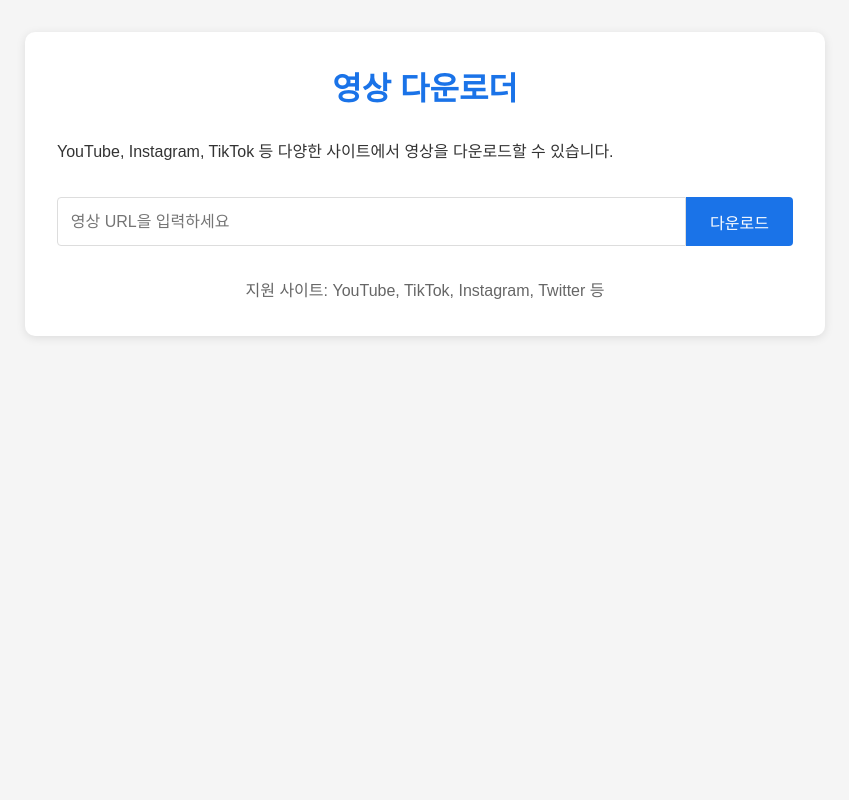
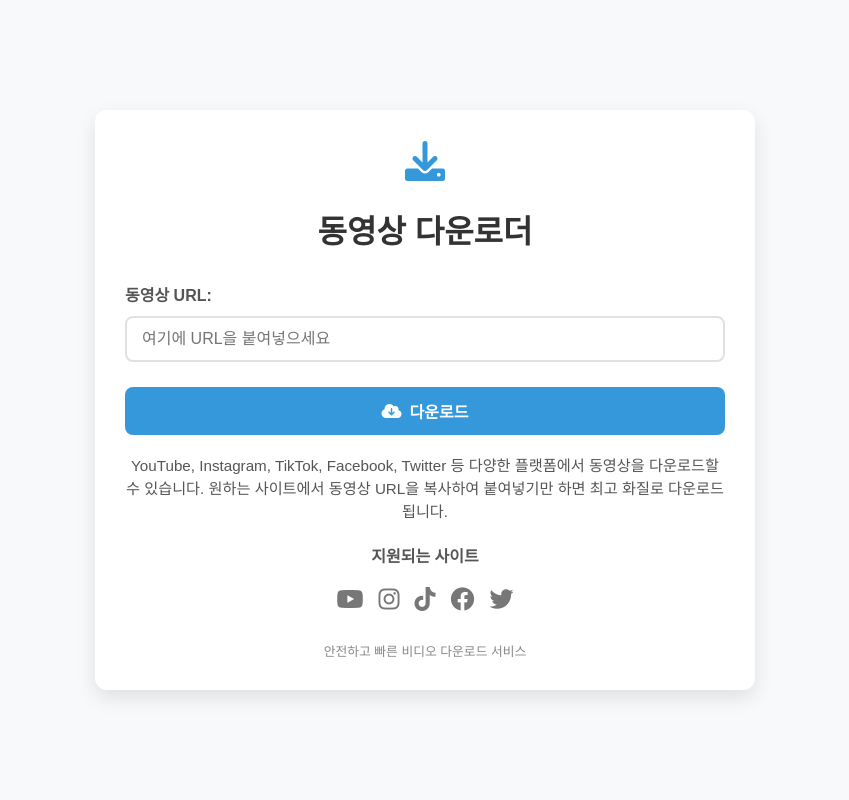
Before and after one commit to raphaelIl/dl-test, a Flask app: page / in a window 1280 px wide. Shown: the whole page, without its empty margins (215-1064 px from the left). Run offline with Flask 3, Linux system fonts and the light colour scheme.

Commit message:
Enhance index page design and implement background file cleaning process

```diff
--- a/app.py
+++ b/app.py
@@ -3,19 +3,47 @@ import yt_dlp
 import os
 import uuid
 import re
+import threading
+import time
+import logging
 from datetime import datetime
+from dotenv import load_dotenv
+from flask_limiter import Limiter
+from flask_limiter.util import get_remote_address
+
+# 환경 변수 로드
+load_dotenv()
 
 app = Flask(__name__)
 
-# 다운로드 파일 저장 폴더
-DOWNLOAD_FOLDER = 'downloads'
+# 다운로드 파일 저장 폴더 및 설정
+DOWNLOAD_FOLDER = os.getenv('DOWNLOAD_FOLDER', 'downloads')
+MAX_FILE_AGE = int(os.getenv('MAX_FILE_AGE', 14))  # 일 단위
+MAX_FILE_SIZE = int(os.getenv('MAX_FILE_SIZE', 2 * 1024 * 1024 * 1024))  # 기본 2GB
+
+# 로깅 설정
+logging.basicConfig(
+    filename='app.log',
+    level=logging.INFO,
+    format='%(asctime)s - %(levelname)s - %(message)s'
+)
+
+# 요청 제한 설정 - 수정된 버전
+limiter = Limiter(
+    key_func=get_remote_address,
+    default_limits=["200 per day", "50 per hour"]
+)
+limiter.init_app(app)
+
 if not os.path.exists(DOWNLOAD_FOLDER):
     os.makedirs(DOWNLOAD_FOLDER)
 
 @app.route('/', methods=['GET', 'POST'])
+@limiter.limit("5 per minute")
 def index():
     if request.method == 'POST':
         video_url = request.form['video_url']
+
         if not video_url:
             return render_template('index.html', error='URL을 입력해주세요.')
 
@@ -28,7 +56,7 @@ def index():
             if not os.path.exists(download_path):
                 os.makedirs(download_path)
 
-            # yt-dlp 향상된 옵션 설정
+            # yt-dlp 향상된 옵션 설정 (항상 최고 품질)
             ydl_opts = {
                 'format': 'best',
                 'outtmpl': download_path + '/%(title)s.%(ext)s',
@@ -36,12 +64,14 @@ def index():
                 'retries': 5,  # 재시도 횟수
                 'fragment_retries': 5,
                 'socket_timeout': 30,  # 소켓 타임아웃 설정
+                'max_filesize': MAX_FILE_SIZE,
                 'http_headers': {
                     'User-Agent': 'Mozilla/5.0 (Windows NT 10.0; Win64; x64) AppleWebKit/537.36 (KHTML, like Gecko) Chrome/91.0.4472.124 Safari/537.36',
                     'Accept': 'text/html,application/xhtml+xml,application/xml;q=0.9,image/webp,*/*;q=0.8',
                     'Accept-Language': 'ko,en-US;q=0.9,en;q=0.8',
                     'Referer': 'https://www.google.com/'
-                }
+                },
+                # 'progress_hooks': [lambda d: print(f'다운로드 중: {d.get("_percent_str", "진행 중")}')],
             }
 
             # 비디오 정보 추출
@@ -50,11 +80,16 @@ def index():
                 video_title = info.get('title', 'video')
                 video_ext = info.get('ext', 'mp4')
 
+                # 로그 기록
+                logging.info(f"다운로드 성공: {video_title} ({video_url})")
+
                 # 다운로드 결과 페이지로 리다이렉트 (파일 ID만 전달)
                 return redirect(url_for('download_result', file_id=file_id, title=video_title))
 
         except yt_dlp.utils.DownloadError as e:
             error_msg = str(e)
+            logging.error(f"다운로드 오류 (URL: {video_url}): {error_msg}")
+
             if "Connection reset by peer" in error_msg:
                 return render_template('index.html', error='접근이 제한된 사이트이거나 서버 접속이 차단되었습니다. 다른 URL을 시도해보세요.')
             elif "unavailable" in error_msg.lower() or "not available" in error_msg.lower():
@@ -62,6 +97,7 @@ def index():
             else:
                 return render_template('index.html', error=f'다운로드 중 오류가 발생했습니다: {error_msg}')
         except Exception as e:
+            logging.error(f"예상치 못한 오류 (URL: {video_url}): {str(e)}", exc_info=True)
             return render_template('index.html', error=f'다운로드 중 오류가 발생했습니다: {str(e)}')
 
     return render_template('index.html')
@@ -76,6 +112,7 @@ def download_result():
 
     # file_id의 유효성 검증 (악의적인 경로 탐색 방지)
     if not re.match(r'^[0-9a-f\-]+$', file_id):
+        logging.warning(f"유효하지 않은 file_id 접근 시도: {file_id}")
         return redirect(url_for('index'))
 
     download_path = os.path.join(DOWNLOAD_FOLDER, file_id)
@@ -94,6 +131,7 @@ def download_result():
 def download_file(file_id):
     # file_id의 유효성 검증
     if not re.match(r'^[0-9a-f\-]+$', file_id):
+        logging.warning(f"유효하지 않은 file_id 다운로드 시도: {file_id}")
         return redirect(url_for('index'))
 
     download_path = os.path.join(DOWNLOAD_FOLDER, file_id)
@@ -112,21 +150,50 @@ def download_file(file_id):
     if not os.path.isfile(file_path):
         return redirect(url_for('index'))
 
+    logging.info(f"파일 다운로드: {file_id} - {os.path.basename(file_path)}")
     return send_file(file_path, as_attachment=True)
 
-# 14일 이상 지난 파일 정리 함수
+# 오래된 파일 정리 함수
 def clean_old_files():
-    now = datetime.now()
-    for folder_name in os.listdir(DOWNLOAD_FOLDER):
-        folder_path = os.path.join(DOWNLOAD_FOLDER, folder_name)
-        if os.path.isdir(folder_path):
-            folder_time = datetime.fromtimestamp(os.path.getctime(folder_path))
-            if (now - folder_time).days > 14:
-                for file in os.listdir(folder_path):
-                    os.remove(os.path.join(folder_path, file))
-                os.rmdir(folder_path)
+    try:
+        now = datetime.now()
+        cleaned_count = 0
+
+        for folder_name in os.listdir(DOWNLOAD_FOLDER):
+            folder_path = os.path.join(DOWNLOAD_FOLDER, folder_name)
+            if os.path.isdir(folder_path):
+                folder_time = datetime.fromtimestamp(os.path.getctime(folder_path))
+                if (now - folder_time).days > MAX_FILE_AGE:
+                    try:
+                        for file in os.listdir(folder_path):
+                            os.remove(os.path.join(folder_path, file))
+                        os.rmdir(folder_path)
+                        cleaned_count += 1
+                    except Exception as e:
+                        logging.error(f"파일 정리 중 오류: {str(e)}")
+
+        logging.info(f"파일 정리 완료: {cleaned_count}개 폴더 삭제됨")
+    except Exception as e:
+        logging.error(f"파일 정리 실행 중 오류 발생: {str(e)}", exc_info=True)
+
+# 주기적인 파일 정리 함수
+def schedule_cleaning():
+    while True:
+        try:
+            clean_old_files()
+            # 24시간마다 실행
+            time.sleep(86400)
+        except Exception as e:
+            logging.error(f"예약된 파일 정리 중 오류: {str(e)}")
+            time.sleep(3600)  # 오류 발생 시 1시간 후 재시도
 
 if __name__ == '__main__':
     # 서버 시작 시 오래된 파일 정리
     clean_old_files()
+
+    # 백그라운드 스레드로 파일 정리 예약
+    cleaning_thread = threading.Thread(target=schedule_cleaning)
+    cleaning_thread.daemon = True
+    cleaning_thread.start()
+
     app.run(debug=True)
--- a/templates/index.html
+++ b/templates/index.html
@@ -3,25 +3,184 @@
 <head>
     <meta charset="UTF-8">
     <meta name="viewport" content="width=device-width, initial-scale=1.0">
-    <title>영상 다운로더</title>
-    <link rel="stylesheet" href="{{ url_for('static', filename='style.css') }}">
+    <title>동영상 다운로더</title>
+    <link rel="stylesheet" href="https://cdnjs.cloudflare.com/ajax/libs/font-awesome/6.0.0/css/all.min.css">
+    <style>
+        :root {
+            --primary-color: #3498db;
+            --secondary-color: #2980b9;
+            --error-color: #e74c3c;
+            --background-color: #f8f9fa;
+            --card-color: #ffffff;
+        }
+
+        body {
+            font-family: 'Noto Sans KR', sans-serif;
+            background-color: var(--background-color);
+            margin: 0;
+            padding: 0;
+            display: flex;
+            justify-content: center;
+            align-items: center;
+            min-height: 100vh;
+        }
+
+        .container {
+            width: 90%;
+            max-width: 600px;
+            background-color: var(--card-color);
+            border-radius: 12px;
+            box-shadow: 0 8px 20px rgba(0, 0, 0, 0.1);
+            padding: 30px;
+            text-align: center;
+        }
+
+        h1 {
+            color: #333;
+            margin-bottom: 30px;
+            font-size: 2rem;
+        }
+
+        .logo {
+            font-size: 2.5rem;
+            color: var(--primary-color);
+            margin-bottom: 15px;
+        }
+
+        .form-group {
+            margin-bottom: 25px;
+        }
+
+        label {
+            display: block;
+            margin-bottom: 10px;
+            font-weight: 600;
+            color: #555;
+            text-align: left;
+        }
+
+        input[type="text"] {
+            width: 100%;
+            padding: 12px 15px;
+            border: 2px solid #e1e1e1;
+            border-radius: 8px;
+            font-size: 1rem;
+            transition: border-color 0.3s;
+            box-sizing: border-box;
+        }
+
+        input[type="text"]:focus {
+            border-color: var(--primary-color);
+            outline: none;
+        }
+
+        button {
+            background-color: var(--primary-color);
+            color: white;
+            border: none;
+            border-radius: 8px;
+            padding: 12px 20px;
+            font-size: 1rem;
+            font-weight: 600;
+            cursor: pointer;
+            width: 100%;
+            transition: background-color 0.3s;
+            display: flex;
+            justify-content: center;
+            align-items: center;
+        }
+
+        button:hover {
+            background-color: var(--secondary-color);
+        }
+
+        button i {
+            margin-right: 8px;
+        }
+
+        .error {
+            color: var(--error-color);
+            margin-top: 15px;
+            padding: 10px;
+            border-radius: 6px;
+            background-color: rgba(231, 76, 60, 0.1);
+            text-align: left;
+        }
+
+        .footer {
+            margin-top: 30px;
+            color: #888;
+            font-size: 0.8rem;
+        }
+
+        .description {
+            margin: 20px 0;
+            color: #555;
+            font-size: 0.95rem;
+            line-height: 1.5;
+            text-align: center;
+        }
+
+        .supported-sites {
+            display: flex;
+            justify-content: center;
+            margin-top: 20px;
+            gap: 15px;
+            flex-wrap: wrap;
+        }
+
+        .site-icon {
+            color: #777;
+            font-size: 1.5rem;
+            transition: color 0.3s;
+        }
+
+        .site-icon:hover {
+            color: var(--primary-color);
+        }
+
+        .site-title {
+            margin-top: 15px;
+            font-weight: 600;
+            color: #555;
+        }
+    </style>
 </head>
 <body>
 <div class="container">
-    <h1>영상 다운로더</h1>
-    <p>YouTube, Instagram, TikTok 등 다양한 사이트에서 영상을 다운로드할 수 있습니다.</p>
-
+    <div class="logo">
+        <i class="fas fa-download"></i>
+    </div>
+    <h1>동영상 다운로더</h1>
+    <form method="post">
+        <div class="form-group">
+            <label for="video_url">동영상 URL:</label>
+            <input type="text" id="video_url" name="video_url" placeholder="여기에 URL을 붙여넣으세요" required>
+        </div>
+        <button type="submit"><i class="fas fa-cloud-download-alt"></i> 다운로드</button>
+    </form>
     {% if error %}
-    <div class="error">{{ error }}</div>
+    <div class="error">
+        <i class="fas fa-exclamation-circle"></i> {{ error }}
+    </div>
     {% endif %}
 
-    <form method="post">
-        <input type="text" name="video_url" placeholder="영상 URL을 입력하세요" required>
-        <button type="submit">다운로드</button>
-    </form>
+    <div class="description">
+        YouTube, Instagram, TikTok, Facebook, Twitter 등 다양한 플랫폼에서 동영상을 다운로드할 수 있습니다.
+        원하는 사이트에서 동영상 URL을 복사하여 붙여넣기만 하면 최고 화질로 다운로드됩니다.
+    </div>
 
+    <div class="site-title">지원되는 사이트</div>
     <div class="supported-sites">
-        <p>지원 사이트: YouTube, TikTok, Instagram, Twitter 등</p>
+        <i class="fab fa-youtube site-icon" title="YouTube"></i>
+        <i class="fab fa-instagram site-icon" title="Instagram"></i>
+        <i class="fab fa-tiktok site-icon" title="TikTok"></i>
+        <i class="fab fa-facebook site-icon" title="Facebook"></i>
+        <i class="fab fa-twitter site-icon" title="Twitter"></i>
+    </div>
+
+    <div class="footer">
+        안전하고 빠른 비디오 다운로드 서비스
     </div>
 </div>
 </body>
```
